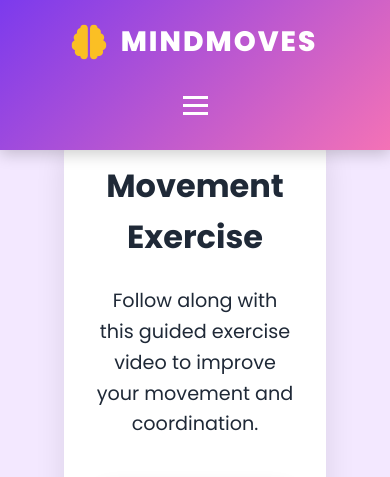
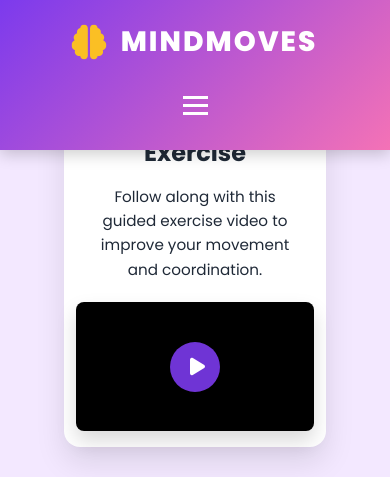
Before and after one commit to Gia-Gupta/mindmoves, a Flask app: page /movement in a window 390 px wide. Shown: the top 477 px of the page. Run offline with Flask 2, Linux system fonts and the light colour scheme.

Commit message:
movement screen mobile update

```diff
--- a/app/templates/movement.html
+++ b/app/templates/movement.html
@@ -7,15 +7,10 @@
         <h1>Movement Exercise</h1>
         <p class="movement-description">Follow along with this guided exercise video to improve your movement and coordination.</p>
         <div class="video-container">
-            <iframe
-                width="100%"
-                height="100%"
-                src="https://www.youtube.com/embed/nUbtjygADEA"
-                title="Movement Exercise"
-                frameborder="0"
-                allow="accelerometer; autoplay; clipboard-write; encrypted-media; gyroscope; picture-in-picture"
-                allowfullscreen>
-            </iframe>
+            <div id="player"></div>
+            <button id="custom-play-button" class="play-button-overlay">
+                <i class="fas fa-play"></i>
+            </button>
         </div>
     </div>
 </div>
@@ -45,9 +40,10 @@
     overflow: hidden;
     border-radius: 1rem;
     box-shadow: 0 10px 20px rgba(0, 0, 0, 0.15);
+    background: #000;
 }
 
-.video-container iframe {
+#player {
     position: absolute;
     top: 0;
     left: 0;
@@ -55,5 +51,161 @@
     height: 100%;
     border-radius: 1rem;
 }
+
+.play-button-overlay {
+    position: absolute;
+    top: 50%;
+    left: 50%;
+    transform: translate(-50%, -50%);
+    width: 80px;
+    height: 80px;
+    border-radius: 50%;
+    background: rgba(124, 58, 237, 0.9);
+    border: none;
+    cursor: pointer;
+    z-index: 10;
+    display: flex;
+    align-items: center;
+    justify-content: center;
+    transition: all 0.3s ease;
+}
+
+.play-button-overlay i {
+    color: white;
+    font-size: 2rem;
+    margin-left: 5px;
+}
+
+.play-button-overlay:hover {
+    background: rgba(124, 58, 237, 1);
+    transform: translate(-50%, -50%) scale(1.1);
+}
+
+/* Mobile Optimizations */
+@media (max-width: 768px) {
+    .movement-container {
+        margin: 6rem auto 2rem;
+        padding: 1.5rem;
+        border-radius: 1rem;
+    }
+
+    h1 {
+        font-size: 1.75rem;
+        margin-bottom: 0.5rem;
+    }
+
+    .movement-description {
+        font-size: 1rem;
+        margin: 1rem 0 1.5rem;
+        padding: 0 0.5rem;
+    }
+
+    .video-container {
+        border-radius: 0.75rem;
+        margin: 0 -0.5rem;
+    }
+
+    #player {
+        border-radius: 0.75rem;
+    }
+
+    .play-button-overlay {
+        width: 60px;
+        height: 60px;
+    }
+
+    .play-button-overlay i {
+        font-size: 1.5rem;
+    }
+}
+
+@media (max-width: 480px) {
+    .movement-container {
+        margin: 5rem auto 1.5rem;
+        padding: 1rem;
+    }
+
+    h1 {
+        font-size: 1.5rem;
+    }
+
+    .movement-description {
+        font-size: 0.95rem;
+        margin: 0.75rem 0 1.25rem;
+    }
+
+    .video-container {
+        border-radius: 0.5rem;
+        margin: 0 -0.25rem;
+    }
+
+    #player {
+        border-radius: 0.5rem;
+    }
+
+    .play-button-overlay {
+        width: 50px;
+        height: 50px;
+    }
+
+    .play-button-overlay i {
+        font-size: 1.25rem;
+    }
+}
 </style>
+
+<script>
+// Load YouTube API
+var tag = document.createElement('script');
+tag.src = "https://www.youtube.com/iframe_api";
+var firstScriptTag = document.getElementsByTagName('script')[0];
+firstScriptTag.parentNode.insertBefore(tag, firstScriptTag);
+
+var player;
+function onYouTubeIframeAPIReady() {
+    player = new YT.Player('player', {
+        videoId: 'nUbtjygADEA',
+        playerVars: {
+            'playsinline': 1,
+            'controls': 1,
+            'rel': 0,
+            'showinfo': 0,
+            'fs': 1
+        },
+        events: {
+            'onReady': onPlayerReady,
+            'onStateChange': onPlayerStateChange
+        }
+    });
+}
+
+function onPlayerReady(event) {
+    // Show custom play button
+    document.getElementById('custom-play-button').style.display = 'flex';
+}
+
+function onPlayerStateChange(event) {
+    if (event.data == YT.PlayerState.PLAYING) {
+        // Hide custom play button when video starts
+        document.getElementById('custom-play-button').style.display = 'none';
+
+        // Request fullscreen
+        var iframe = document.querySelector('#player');
+        if (iframe.requestFullscreen) {
+            iframe.requestFullscreen();
+        } else if (iframe.webkitRequestFullscreen) {
+            iframe.webkitRequestFullscreen();
+        } else if (iframe.mozRequestFullScreen) {
+            iframe.mozRequestFullScreen();
+        } else if (iframe.msRequestFullscreen) {
+            iframe.msRequestFullscreen();
+        }
+    }
+}
+
+// Custom play button click handler
+document.getElementById('custom-play-button').addEventListener('click', function() {
+    player.playVideo();
+});
+</script>
 {% endblock %}
```
